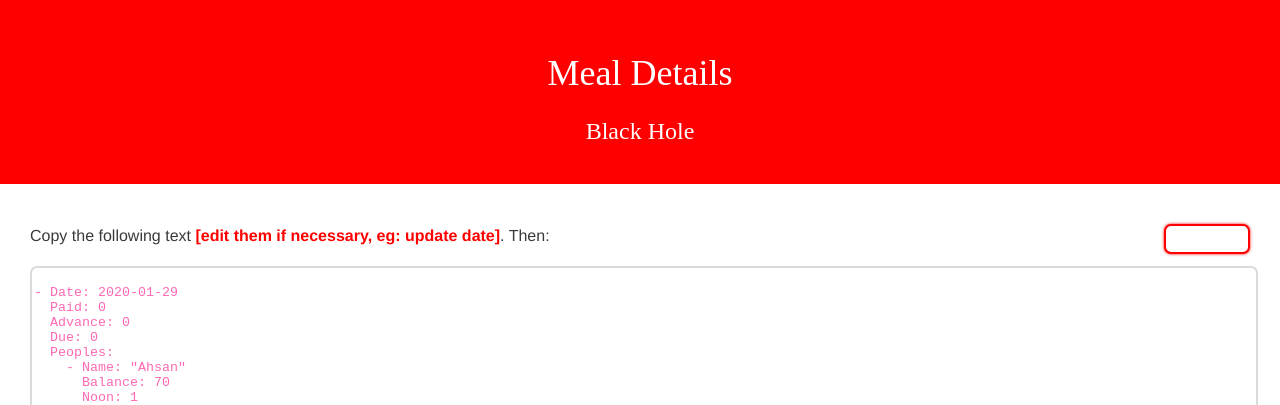
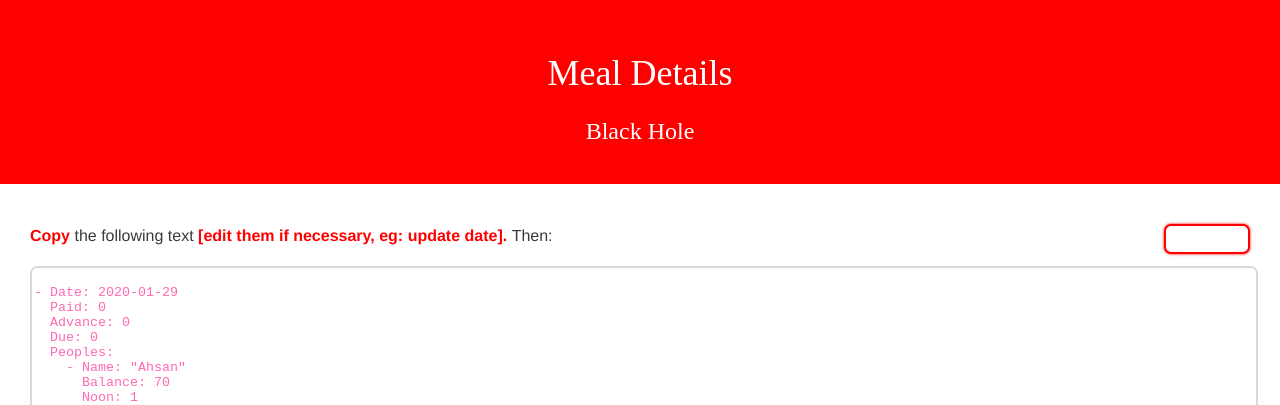
Before and after one commit to coderanwar/meals, a Jekyll site: the page built from update.html, in a window 1280 px wide. Shown: the top 405 px of the page. Built offline with Jekyll 4.4.1, drawn with Linux system fonts in a browser that asks for light colours.

Commit message:
Update update.html

```diff
--- a/update.html
+++ b/update.html
@@ -6,8 +6,9 @@ color: "white"
 ---
 <div>
 <p style="display:inline;">
-  Copy the following text
-  <span style="color:{{page.theme-color}};font-weight:bold;">[edit them if necessary, eg: update date]</span>.
+  <span style="color:{{page.theme-color}};font-weight:bold;">Copy </span>
+  the following text
+  <span style="color:{{page.theme-color}};font-weight:bold;">[edit them if necessary, eg: update date]. </span>
   Then:
 </p>
 <a class="copy-btn" href="https://github.com/coderanwar/meals/edit/master/_data/meals.yml" style="background:white;">
```
